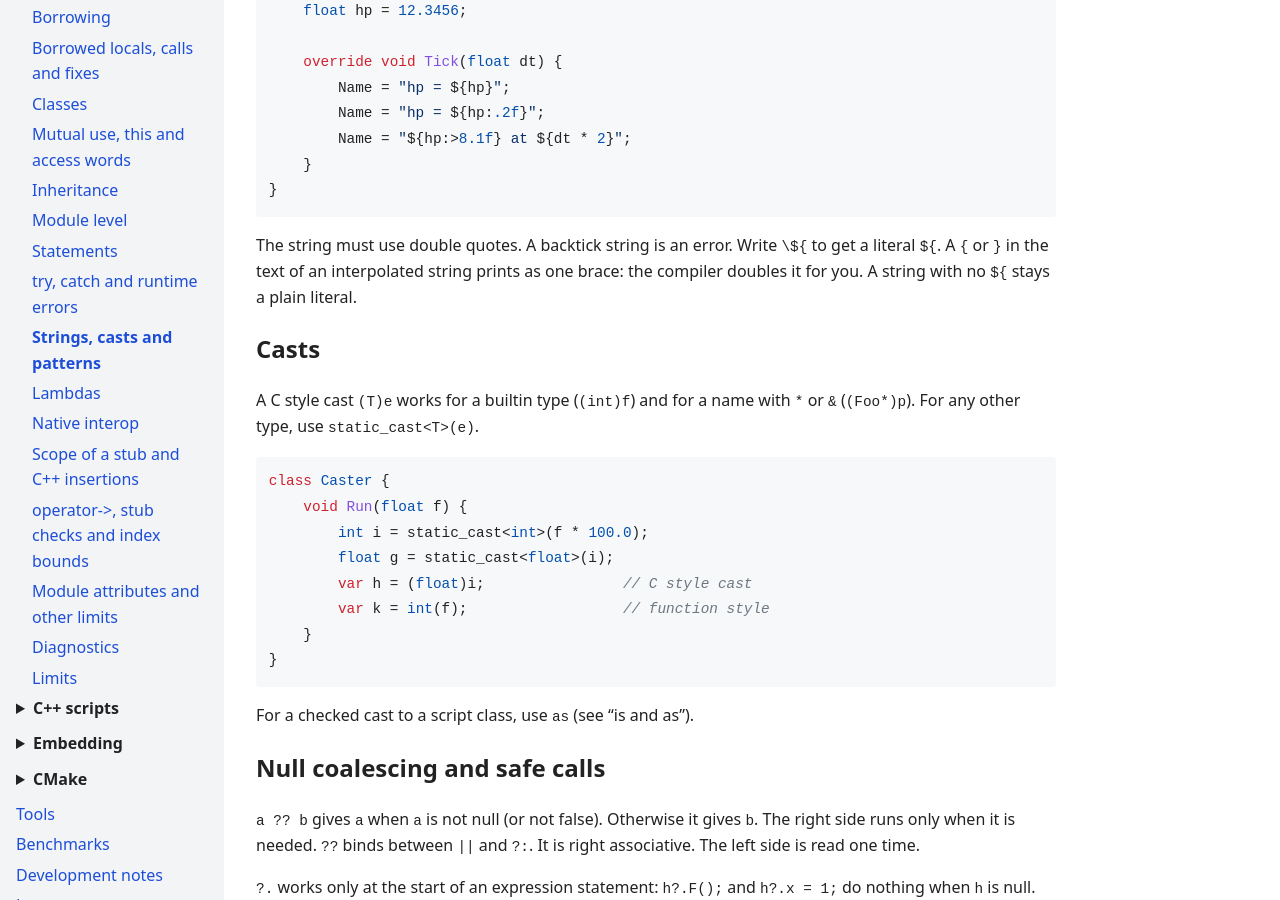
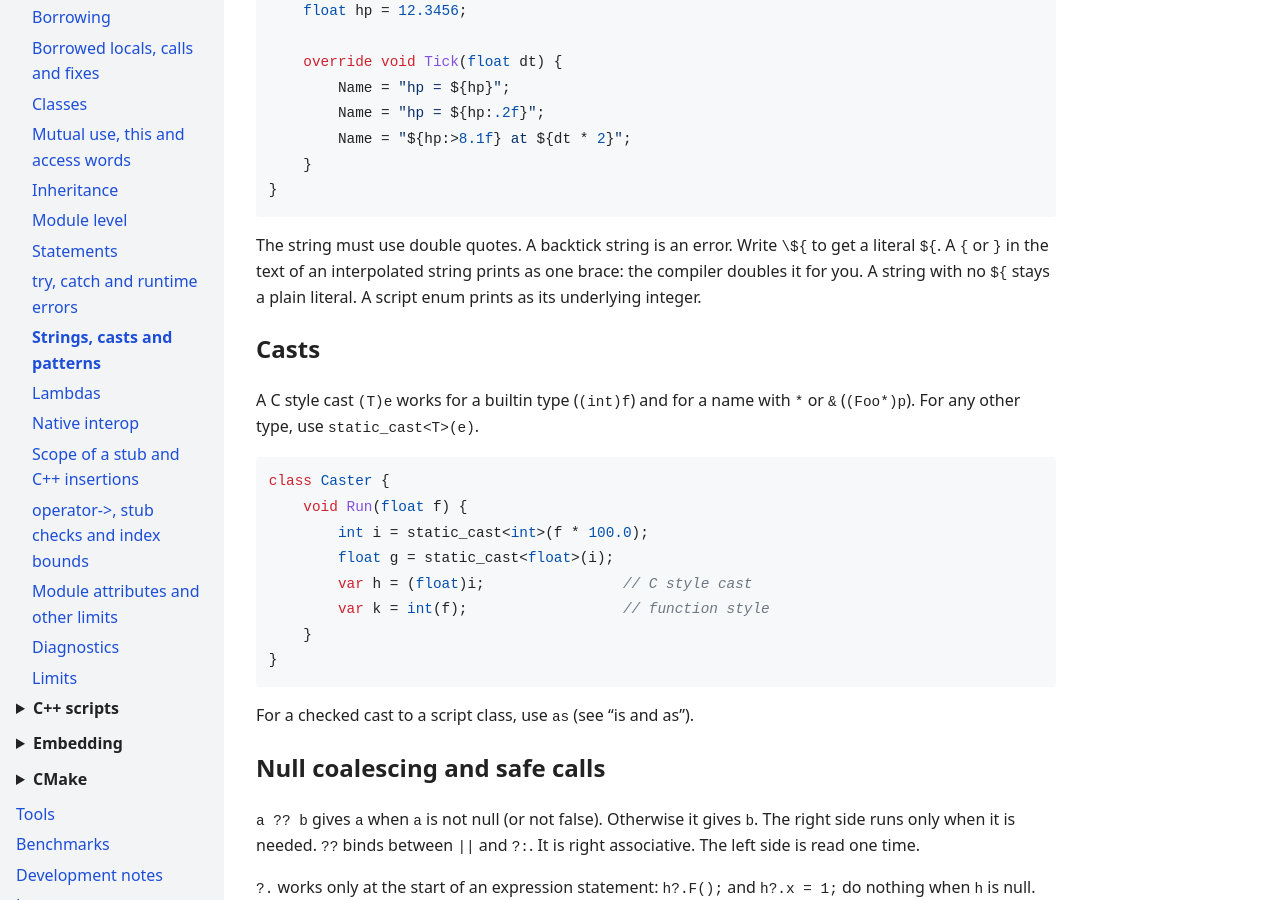
Before and after one commit to rokups/hotpp, a Jekyll site: the page built from statements-text.md, in a window 1280 px wide and 900 px high, scrolled down 301 px. Built offline with Jekyll 4.4.1, drawn with Linux system fonts in a browser that asks for light colours.

Commit message:
Update docs from b7923dc

````diff
--- a/statements-text.md
+++ b/statements-text.md
@@ -23,7 +23,7 @@ class Hud : Actor {
 }
 ```
 
-The string must use double quotes. A backtick string is an error. Write `\${` to get a literal `${`. A `{` or `}` in the text of an interpolated string prints as one brace: the compiler doubles it for you. A string with no `${` stays a plain literal.
+The string must use double quotes. A backtick string is an error. Write `\${` to get a literal `${`. A `{` or `}` in the text of an interpolated string prints as one brace: the compiler doubles it for you. A string with no `${` stays a plain literal. A script enum prints as its underlying integer.
 
 ## Casts
 
````
Also changed, not shown: cpp-limits.md (+1 -0 lines).
